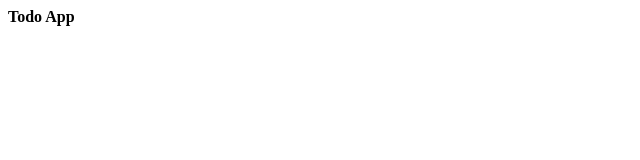
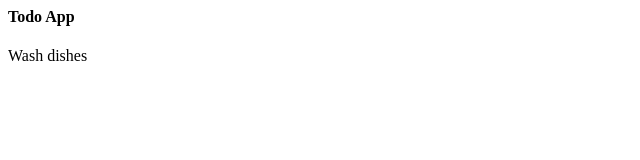
Before and after one commit to jeremi-ah/demo-repo, a plain HTML site: page index.html in a window 1280 px wide. Shown: the whole page, without its empty margins (0-640 px from the left). Drawn offline with Linux system fonts and the light colour scheme.

Commit message:
Update index.html

```diff
--- a/index.html
+++ b/index.html
@@ -1 +1,2 @@
 <h4>Todo App</h4>
+<p>Wash dishes</p>
```
